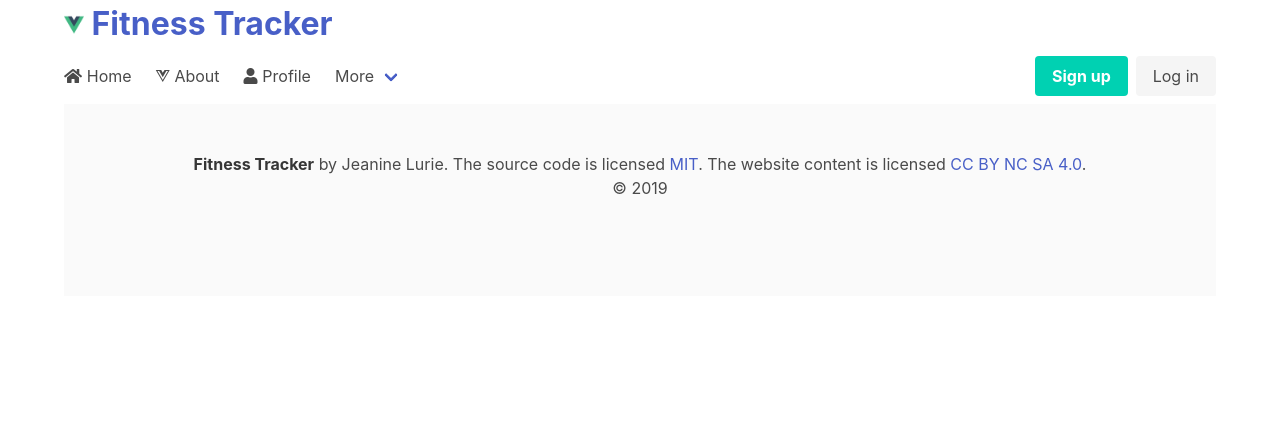
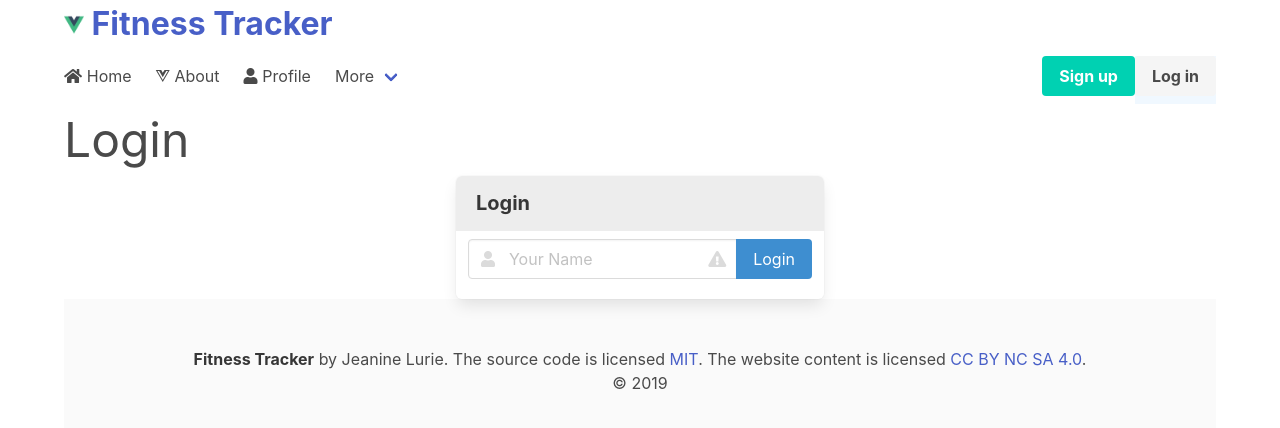
Before and after one commit to jeaninelurie/2019Fall_FitnessTracker, a Vue app in the folder client/: page /login in a window 1280 px wide. Shown: the top 428 px of the page. Built offline with nearby package versions, Linux system fonts and the light colour scheme.

Commit message:
added my fetch and login and signup

```diff
--- a/client/src/components/Nav.vue
+++ b/client/src/components/Nav.vue
@@ -54,12 +54,16 @@
     <div class="navbar-end">
       <div class="navbar-item">
         <div class="buttons">
+          <router-link  to="/signup" exact-active-class="active" >
           <a class="button is-primary">
             <strong>Sign up</strong>
           </a>
+          </router-link>
+          <router-link to="/login" exact-active-class="active" >
           <a class="button is-light">
             Log in
           </a>
+          </router-link>
         </div>
       </div>
     </div>
--- a/client/src/router/index.js
+++ b/client/src/router/index.js
@@ -2,6 +2,8 @@ import Vue from 'vue';
 import VueRouter from 'vue-router';
 import Home from '../views/Home.vue';
 import Profile from '../views/Profile.vue';
+import Login from '../views/Login.vue';
+import Signup from '../views/Signup.vue';
 
 Vue.use(VueRouter);
 
@@ -16,6 +18,8 @@ const routes = [
     name: 'profile',
     component: Profile,
   },
+  { path: '/login', name: 'login', component: Login},
+  { path: '/signup', name: 'signup', component: Signup},
   {
     path: '/about',
     name: 'about',
--- /dev/null
+++ b/client/src/views/Login.vue
@@ -0,0 +1,47 @@
+<template>
+  <div>
+  <h1 class="is-size-1">
+    Login
+  </h1>
+
+  <div class="columns">
+    <div class="column is-one-third is-offset-one-third">
+
+      <ul class="panel">
+        <p class="panel-heading">
+          Login
+        </p>
+        <div class="panel-block">
+
+          <div class="field" :class="{ 'is-danger': error }">
+            <div class="field has-addons">
+              <div class="control has-icons-left has-icons-right">
+                <input v-model="name" class="input" type="text" placeholder="Your Name">
+                  <span class="icon is-small is-left">
+                    <i class="fas fa-user"></i>
+                  </span>
+                  <span class="icon is-small is-right">
+                    <i class="fas fa-exclamation-triangle"></i>
+                  </span>
+                  </div>
+                  <div class="control">
+                    <a class="button is-info" >
+                        Login
+                    </a>
+                </div>
+              </div>
+              <p class="help is-danger"></p>
+          </div>
+        </div>
+      </ul>
+    </div>
+  </div>
+</div>
+</template>
+
+<script>
+
+</script>
+
+<style  lang="scss">
+</style>
--- /dev/null
+++ b/client/src/views/Signup.vue
@@ -0,0 +1,47 @@
+<template>
+  <div>
+  <h1 class="is-size-1">
+    Sign Up
+  </h1>
+
+  <div class="columns">
+    <div class="column is-one-third is-offset-one-third">
+
+      <ul class="panel">
+        <p class="panel-heading">
+          Sign Up
+        </p>
+        <div class="panel-block">
+
+          <div class="field" :class="{ 'is-danger': error }">
+            <div class="field has-addons">
+              <div class="control has-icons-left has-icons-right">
+                <input v-model="name" class="input" type="text" placeholder="Your Name">
+                  <span class="icon is-small is-left">
+                    <i class="fas fa-user"></i>
+                  </span>
+                  <span class="icon is-small is-right">
+                    <i class="fas fa-exclamation-triangle"></i>
+                  </span>
+                  </div>
+                  <div class="control">
+                    <a class="button is-info" >
+                        Sign Up
+                    </a>
+                </div>
+              </div>
+              <p class="help is-danger"></p>
+          </div>
+        </div>
+      </ul>
+    </div>
+  </div>
+</div>
+</template>
+
+<script>
+
+</script>
+
+<style  lang="scss">
+</style>
```
Also changed, not shown: client/src/models/my-fetch.js (added, +30 -0 lines).
